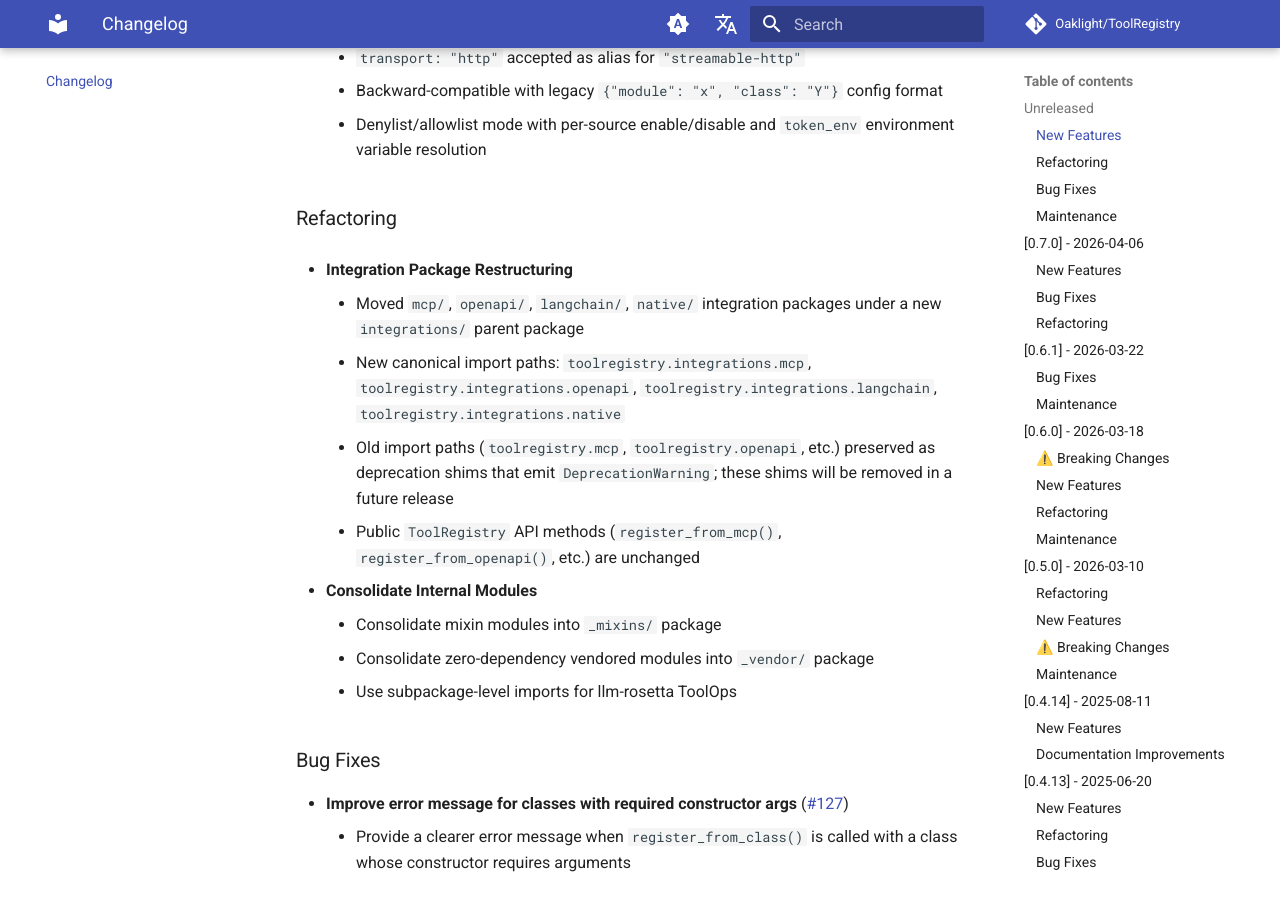
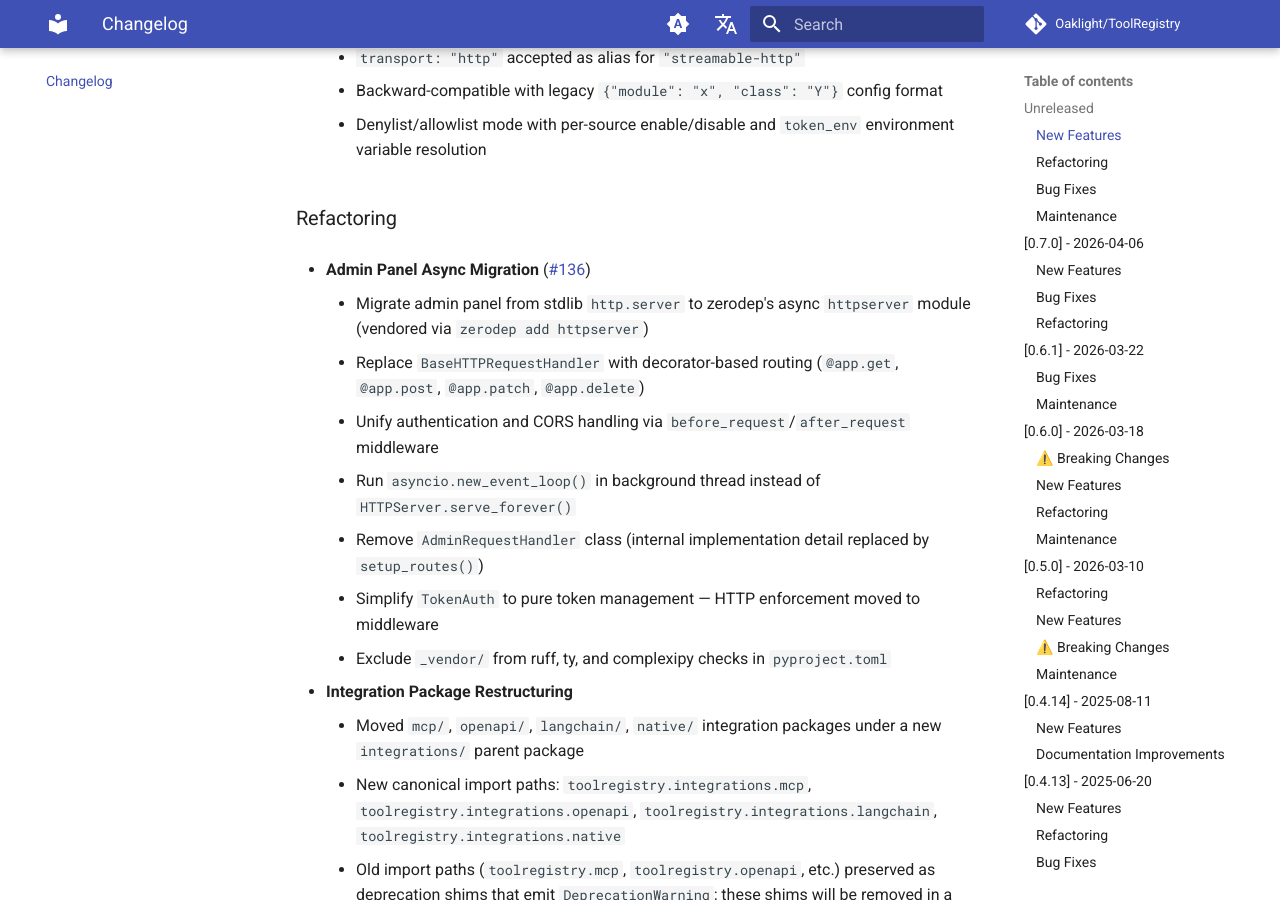
Before and after one commit to Oaklight/ToolRegistry, an MkDocs documentation site: the page built from docs/changelog.md, in a window 1280 px wide and 900 px high, scrolled down 1451 px. Built offline with MkDocs 1.6.1 and Material for MkDocs 9.7.7, drawn with Linux system fonts in a browser that asks for light colours; comment, search, counter and statistics services are not loaded.

Commit message:
docs: update changelog and admin overview for async migration (#136)

```diff
--- a/docs/changelog.md
+++ b/docs/changelog.md
@@ -43,6 +43,15 @@ This page documents all notable changes to the ToolRegistry project since the fi
     - Denylist/allowlist mode with per-source enable/disable and `token_env` environment variable resolution
 
 ### Refactoring
+
+- **Admin Panel Async Migration** ([#136](../../pull/136))
+    - Migrate admin panel from stdlib `http.server` to zerodep's async `httpserver` module (vendored via `zerodep add httpserver`)
+    - Replace `BaseHTTPRequestHandler` with decorator-based routing (`@app.get`, `@app.post`, `@app.patch`, `@app.delete`)
+    - Unify authentication and CORS handling via `before_request`/`after_request` middleware
+    - Run `asyncio.new_event_loop()` in background thread instead of `HTTPServer.serve_forever()`
+    - Remove `AdminRequestHandler` class (internal implementation detail replaced by `setup_routes()`)
+    - Simplify `TokenAuth` to pure token management — HTTP enforcement moved to middleware
+    - Exclude `_vendor/` from ruff, ty, and complexipy checks in `pyproject.toml`
 
 - **Integration Package Restructuring**
     - Moved `mcp/`, `openapi/`, `langchain/`, `native/` integration packages under a new `integrations/` parent package
```
Also changed, not shown: docs/admin/index.md (+1 -1 lines).
